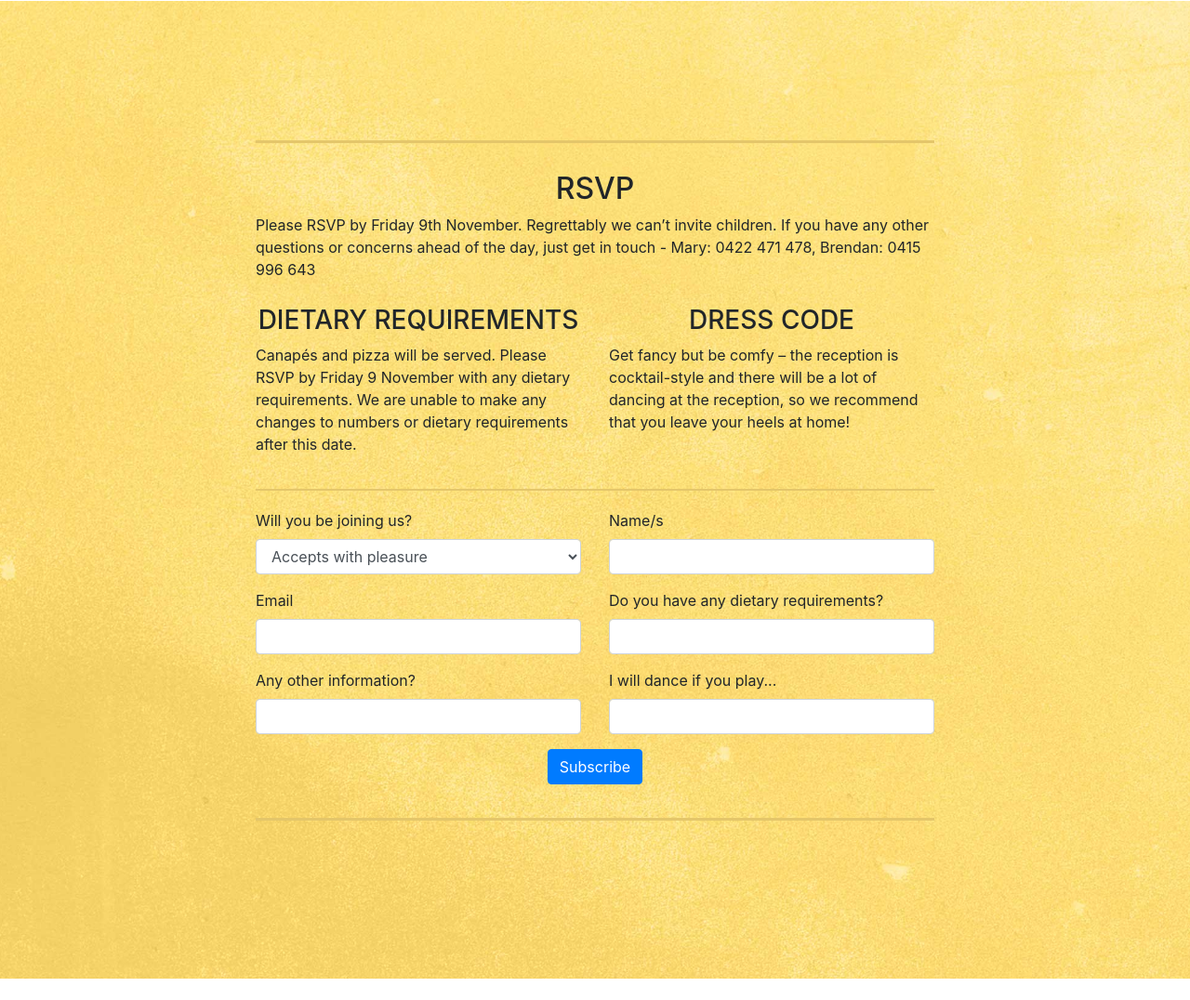
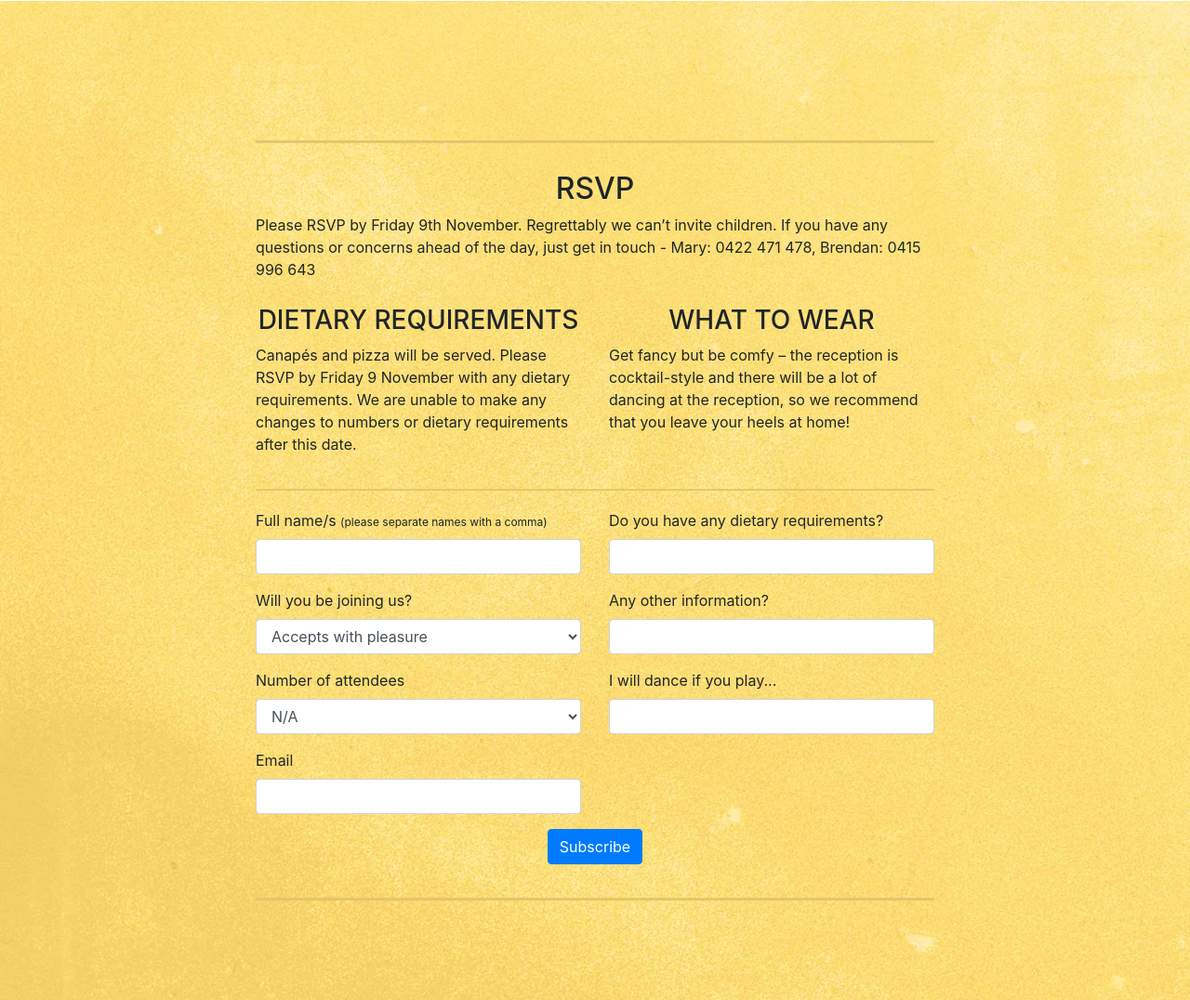
Before and after one commit to cohengum/maryandbrendan, a website with bundled scripts: page index.html in a window 1280 px wide. Shown: the part 2188-3264 px from the top of the page at 93% size. Built offline with nearby package versions, Linux system fonts and the light colour scheme.

Commit message:
Order changes

```diff
--- a/css/styles.css
+++ b/css/styles.css
@@ -236,6 +236,10 @@ span.time {
     color: #fadd82;
 }
 
+.field-detail {
+    font-size: 12px;
+}
+
 /* Small devices (landscape phones, 576px and up) */
 @media (min-width: 576px) {
 .hero-banner {
--- a/index.html
+++ b/index.html
@@ -164,14 +164,14 @@ We recommend staying at the <a href="https://www.gctr.com.au/index-1.php" target
         <div class="row">
           <div class="col-lg-8 mx-auto ">
             <h2 class="text-center rsvp-title">RSVP</h2>
-              <p>Please RSVP by Friday 9th November. Regrettably we can’t invite children. If you have any other questions or concerns ahead of the day, just get in touch - Mary: 0422 471 478,  Brendan: 0415 996 643</p>
+              <p>Please RSVP by Friday 9th November. Regrettably we can’t invite children. If you have any questions or concerns ahead of the day, just get in touch - Mary: 0422 471 478,  Brendan: 0415 996 643</p>
 
               <div class="row">
               <div class="col-md-6"><h3 class="text-center">Dietary requirements</h3>
                   <p>Canapés and pizza will be served. Please RSVP by Friday 9 November with any dietary requirements. We are unable to make any changes to numbers or dietary requirements after this date.</p>
 
                   </div>
-              <div class="col-md-6"><h3 class="text-center">Dress code</h3><p>Get fancy but be comfy – the reception is cocktail-style and there will be a lot of dancing at the reception, so we recommend that you leave your heels at home!</p></div>
+              <div class="col-md-6"><h3 class="text-center">What to wear</h3><p>Get fancy but be comfy – the reception is cocktail-style and there will be a lot of dancing at the reception, so we recommend that you leave your heels at home!</p></div>
               </div>
 
 
@@ -186,6 +186,14 @@ We recommend staying at the <a href="https://www.gctr.com.au/index-1.php" target
 
                   <div class="row">
                       <div class="col-md-6">
+
+
+<p>
+    <label for="fieldName">Full name/s <span class="field-detail">(please separate names with a comma)</span></label>
+    <br />
+    <input id="fieldName" name="cm-name" type="text" class="form-control"/>
+</p>
+
 <p>
     <label for="fieldjiellk">Will you be joining us?</label>
     <br />
@@ -196,31 +204,42 @@ We recommend staying at the <a href="https://www.gctr.com.au/index-1.php" target
 </p>
 
 <p>
+    <label for="fieldjielru">Number of attendees</label>
+    <br />
+    <select id="fieldjiellk" name="cm-fo-jiellk" class="form-control">
+    <option value="3207887">N/A</option>
+        <option value="3207887">1</option>
+        <option value="3207888">2</option>
+        <option value="3207887">3</option>
+        <option value="3207888">4</option>
+        <option value="3207887">5</option>
+        <option value="3207888">6</option>
+    </select>
+</p>
+
+<p>
     <label for="fieldEmail">Email</label>
     <br />
     <input id="fieldEmail" name="cm-wlrhkj-wlrhkj" type="email" class="js-cm-email-input form-control"
     required />
 </p>
 
-<p>
-    <label for="fieldjihuuhy">Any other information?</label>
-    <br />
-    <input id="fieldjihuuhy" name="cm-f-jihuuhy" type="text" class="form-control"/>
-</p>
 
 </div>
 
 <div class="col-md-6">
-<p>
-    <label for="fieldName">Name/s</label>
-    <br />
-    <input id="fieldName" name="cm-name" type="text" class="form-control"/>
-</p>
+
 
 <p>
     <label for="fieldjielru">Do you have any dietary requirements?</label>
     <br />
     <input id="fieldjielru" name="cm-f-jielru" type="text" class="form-control"/>
+</p>
+
+<p>
+    <label for="fieldjihuuhy">Any other information?</label>
+    <br />
+    <input id="fieldjihuuhy" name="cm-f-jihuuhy" type="text" class="form-control"/>
 </p>
 
 <p>
```
